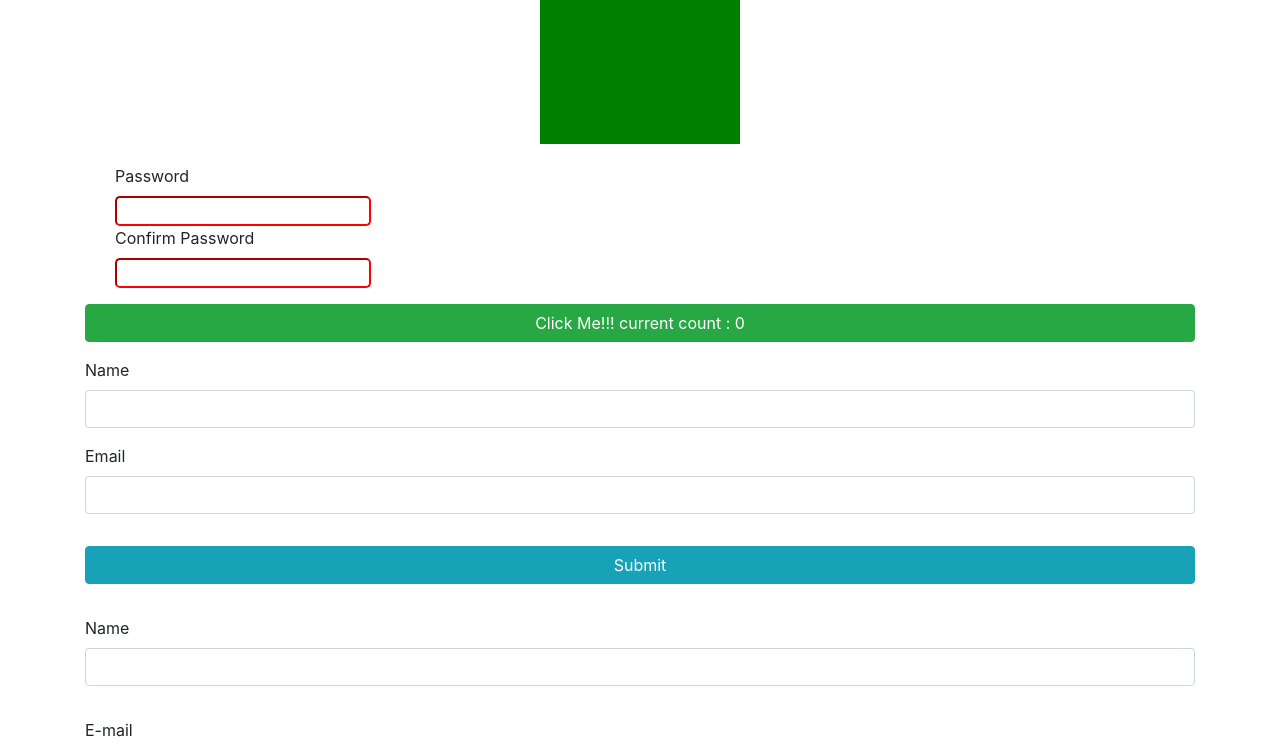
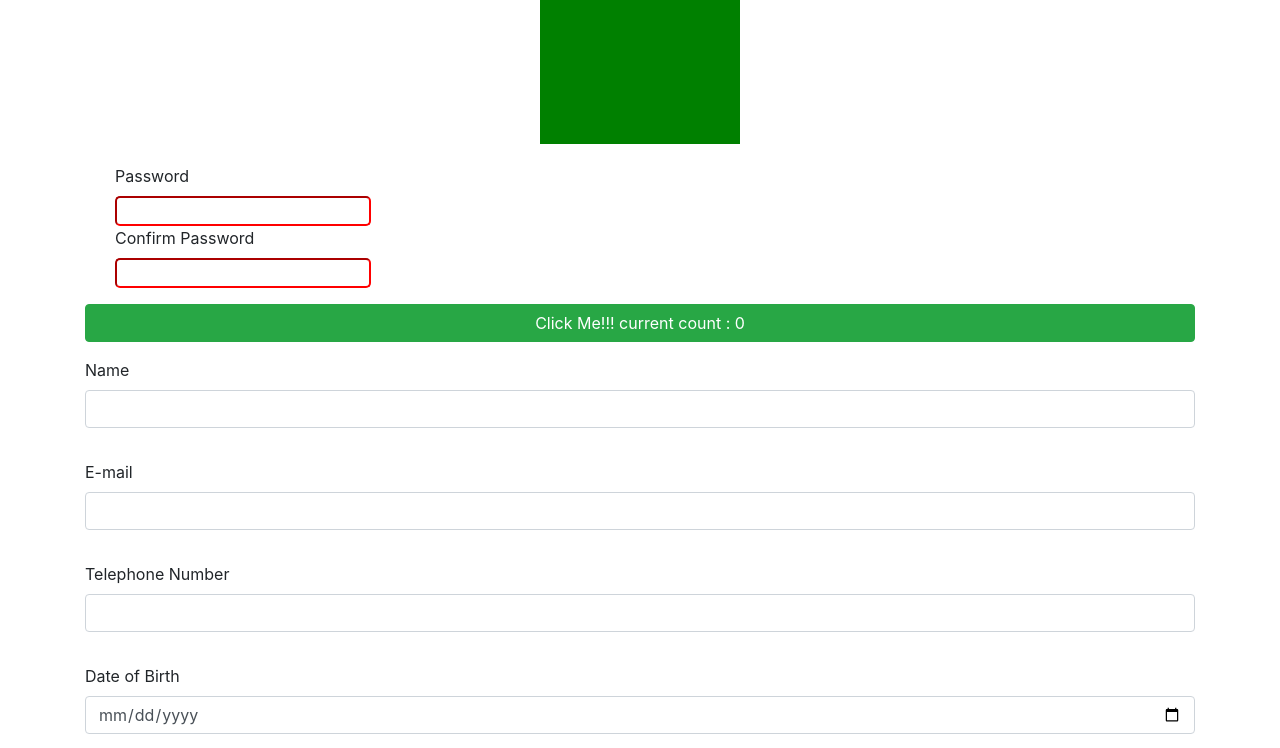
Before and after one commit to jacquescoetzee202/react-week2, a React (Create React App) app: page / in a window 1280 px wide. Shown: the part 376-1124 px from the top of the page. Built offline with nearby package versions, Linux system fonts and the light colour scheme.

Commit message:
FromCopy component created to allow automatic form creation form passing in fields prop

```diff
--- a/src/App.js
+++ b/src/App.js
@@ -1,7 +1,6 @@
 import SignUp from "./lifting-state/SignUp";
 import Squares from "./lifting-state/Squares";
 import Button from "./passing-up-data/Button";
-import Form from "./passing-up-data/Form";
 import FormCopy from "./passing-up-data/FormCopy";
 
 function App() {
@@ -11,7 +10,6 @@ function App() {
       <Squares color="hotpink" />
       <SignUp minimumLength={ 5 }/>
       <Button handleUpdate={ (value) => console.log(value) } />
-      <Form handleSubmit={ (value) => console.log(value) } />
       <FormCopy
         handleSubmit={ (value) => console.log(value) }
         fields={ [
--- a/src/passing-up-data/FormCopy.js
+++ b/src/passing-up-data/FormCopy.js
@@ -31,31 +31,18 @@ class Form extends Component {
         event.preventDefault();
 
         let { handleSubmit, fields } = this.props;
-        let { name, email } = this.state;
 
-        let fieldNames = fields.map((input) => {
-            return input.name;
-        });
+        //passing the current state to the handleSubmit function
+        handleSubmit(this.state);
 
-        console.log(fieldNames);
+        // creating an object with same keys as state and values as empty strings
+        let resetStateObj = fields.reduce((obj, input) => {
+            obj[input.name] = "";
+            return obj;
+        },{});
 
-
-        let loginObj = {
-            name: name,
-            email: email,
-        }
-
-
-        handleSubmit(loginObj);
-
-        this.props.fields.forEach(obj =>
-            this.state[obj.name] = "",
-        );
-
-        this.setState({
-            nameInput: "",
-            emailInput: "",
-        });
+        // reseting the state to empty values object
+        this.setState(resetStateObj);
 
     }
 
```
Also changed, not shown: 1 other file (tests, documents, lock files or other folders).
